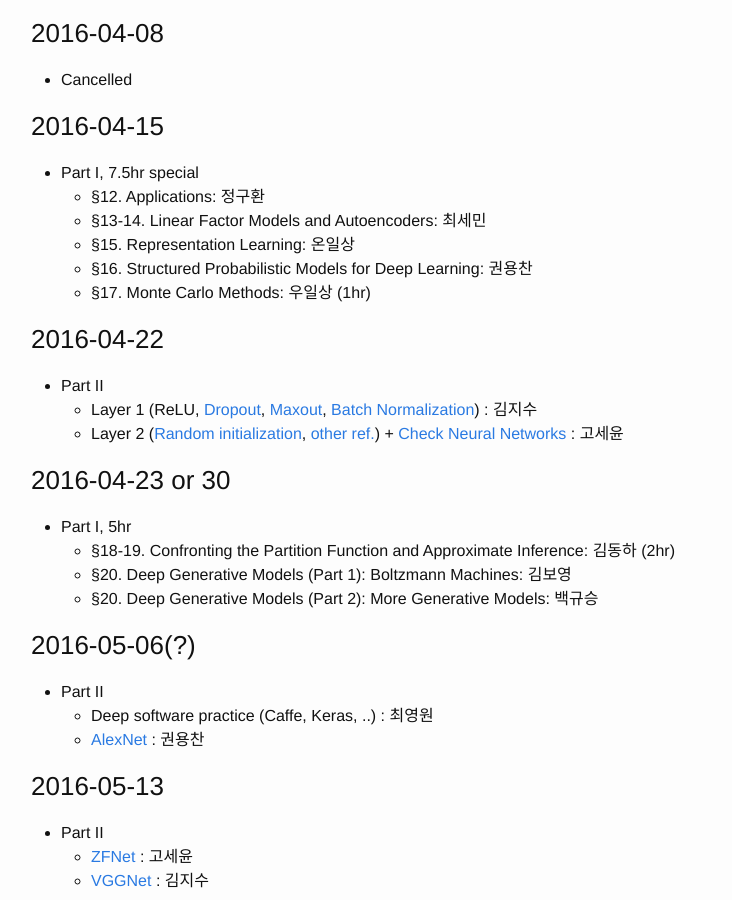
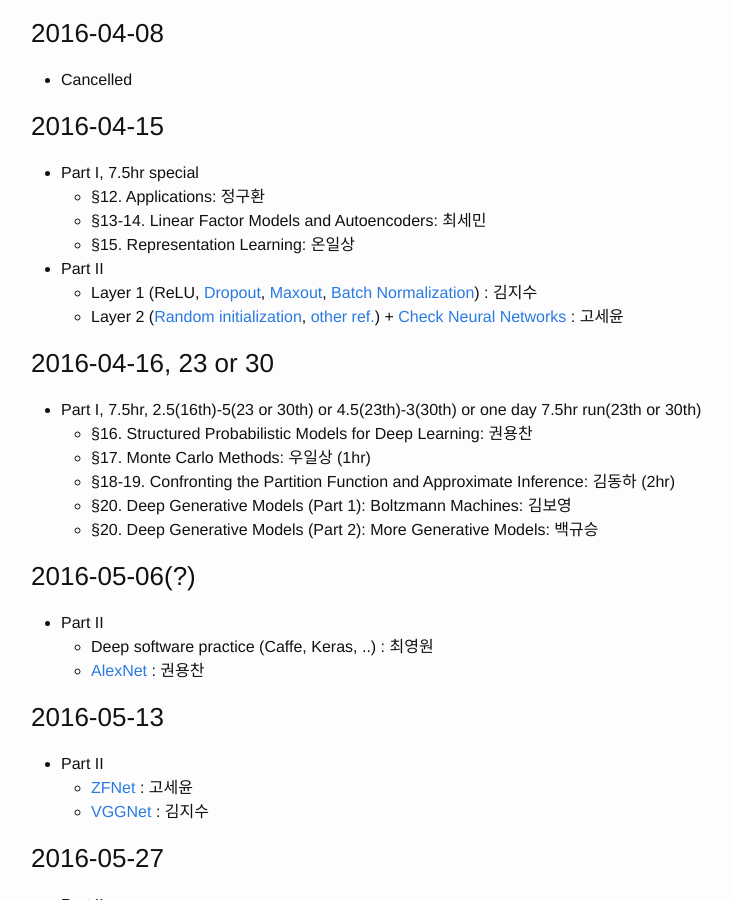
Before and after one commit to snu-stat/dl-seminar, a Jekyll site: the page built from _posts/2016-03-16-schedule.md, in a window 1280 px wide and 900 px high, scrolled down 1348 px. Shown: the whole window, without its empty margins (239-971 px from the left). Built offline with Jekyll 4.4.1, drawn with Linux system fonts in a browser that asks for light colours.

Commit message:
Update 2016-03-16-schedule.md

```diff
--- a/_posts/2016-03-16-schedule.md
+++ b/_posts/2016-03-16-schedule.md
@@ -56,16 +56,14 @@ categories: schedule
     * §12. Applications: 정구환
     * §13-14. Linear Factor Models and Autoencoders: 최세민
     * §15. Representation Learning: 온일상
-    * §16. Structured Probabilistic Models for Deep Learning: 권용찬
-    * §17. Monte Carlo Methods: 우일상 (1hr)
-
-### 2016-04-22
 * Part II
     - Layer 1 (ReLU, [Dropout](https://www.cs.toronto.edu/~hinton/absps/JMLRdropout.pdf), [Maxout](http://jmlr.csail.mit.edu/proceedings/papers/v28/goodfellow13.pdf), [Batch Normalization](http://arxiv.org/abs/1502.03167)) : 김지수
     - Layer 2 ([Random initialization](http://jmlr.org/proceedings/papers/v9/glorot10a/glorot10a.pdf), [other ref.](http://arxiv.org/abs/1502.01852)) + [Check Neural Networks](https://github.com/cs231n/cs231n.github.io/blob/master/neural-networks-3.md#baby) : 고세윤
 
-### 2016-04-23 or 30
-* Part I, 5hr
+### 2016-04-16, 23 or 30
+* Part I, 7.5hr, 2.5(16th)-5(23 or 30th) or 4.5(23th)-3(30th) or one day 7.5hr run(23th or 30th)
+    * §16. Structured Probabilistic Models for Deep Learning: 권용찬
+    * §17. Monte Carlo Methods: 우일상 (1hr)
     * §18-19. Confronting the Partition Function and Approximate Inference: 김동하 (2hr)
     * §20. Deep Generative Models (Part 1): Boltzmann Machines: 김보영
     * §20. Deep Generative Models (Part 2): More Generative Models: 백규승
```
